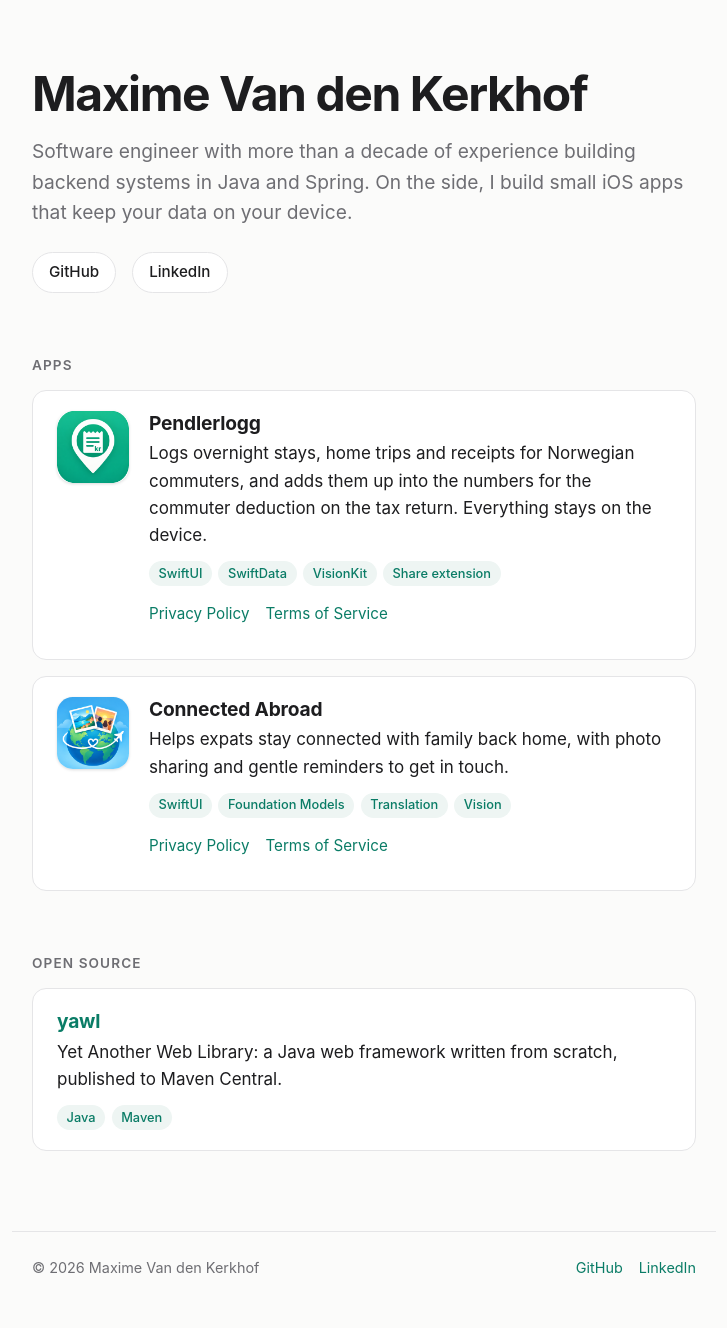
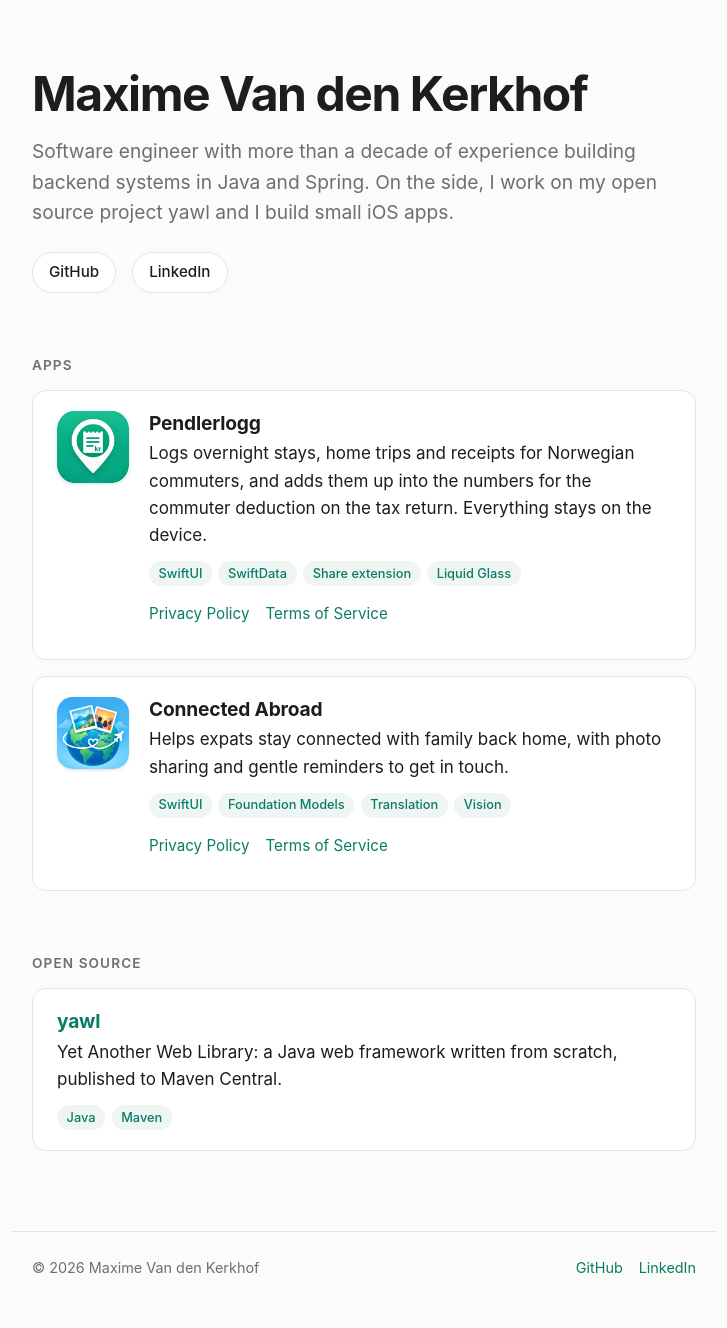
Before and after one commit to maximevdk/maximevdk.github.io, a Jekyll site: the page built from index.html, in a window 1280 px wide. Shown: the whole page, without its empty margins (276-1003 px from the left). Built offline with Jekyll 4.4.1, drawn with Linux system fonts in a browser that asks for light colours.

Commit message:
manual changes

```diff
--- a/_data/apps.yml
+++ b/_data/apps.yml
@@ -6,7 +6,7 @@
   summary: >-
     Logs overnight stays, home trips and receipts for Norwegian commuters, and adds them up
     into the numbers for the commuter deduction on the tax return. Everything stays on the device.
-  stack: [SwiftUI, SwiftData, VisionKit, Share extension]
+  stack: [SwiftUI, SwiftData, Share extension, Liquid Glass]
   app_store:
 
 - name: Connected Abroad
--- a/index.html
+++ b/index.html
@@ -7,7 +7,7 @@ title: Home
   <h1>{{ site.author.name }}</h1>
   <p class="lead">
     Software engineer with more than a decade of experience building backend systems in Java and Spring.
-    On the side, I build small iOS apps that keep your data on your device.
+    On the side, I work on my open source project yawl and I build small iOS apps.
   </p>
   <p class="links">
     <a class="button" href="{{ site.social.github }}">GitHub</a>
```
